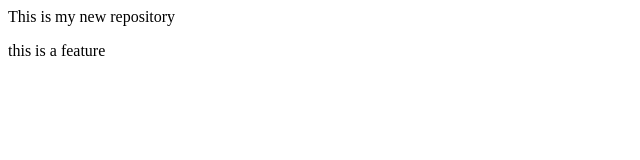
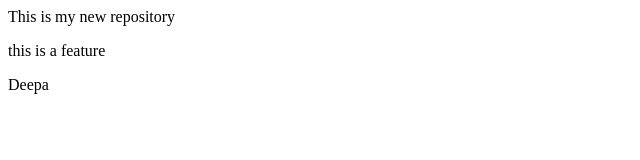
Before and after one commit to deepabhutyal/localrepo, a plain HTML site: page index.html in a window 1280 px wide. Shown: the full height of the page, 0-640 px from the left. Drawn offline with Linux system fonts and the light colour scheme.

Commit message:
Add new paragraph

```diff
--- a/index.html
+++ b/index.html
@@ -1,2 +1,3 @@
 <p>This is my new repository</p>
 <p>this is a feature</p>
+<p>Deepa</p>
```
